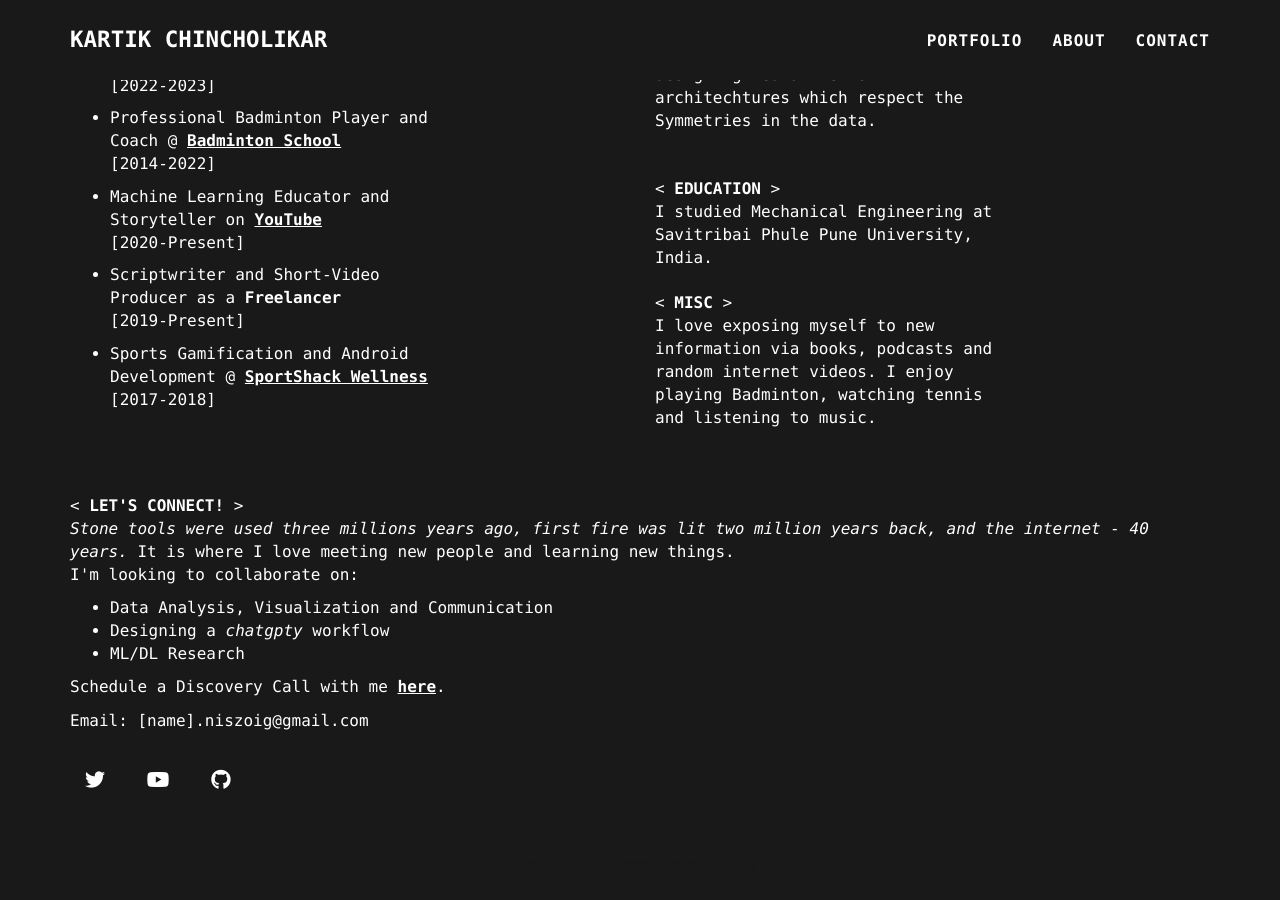
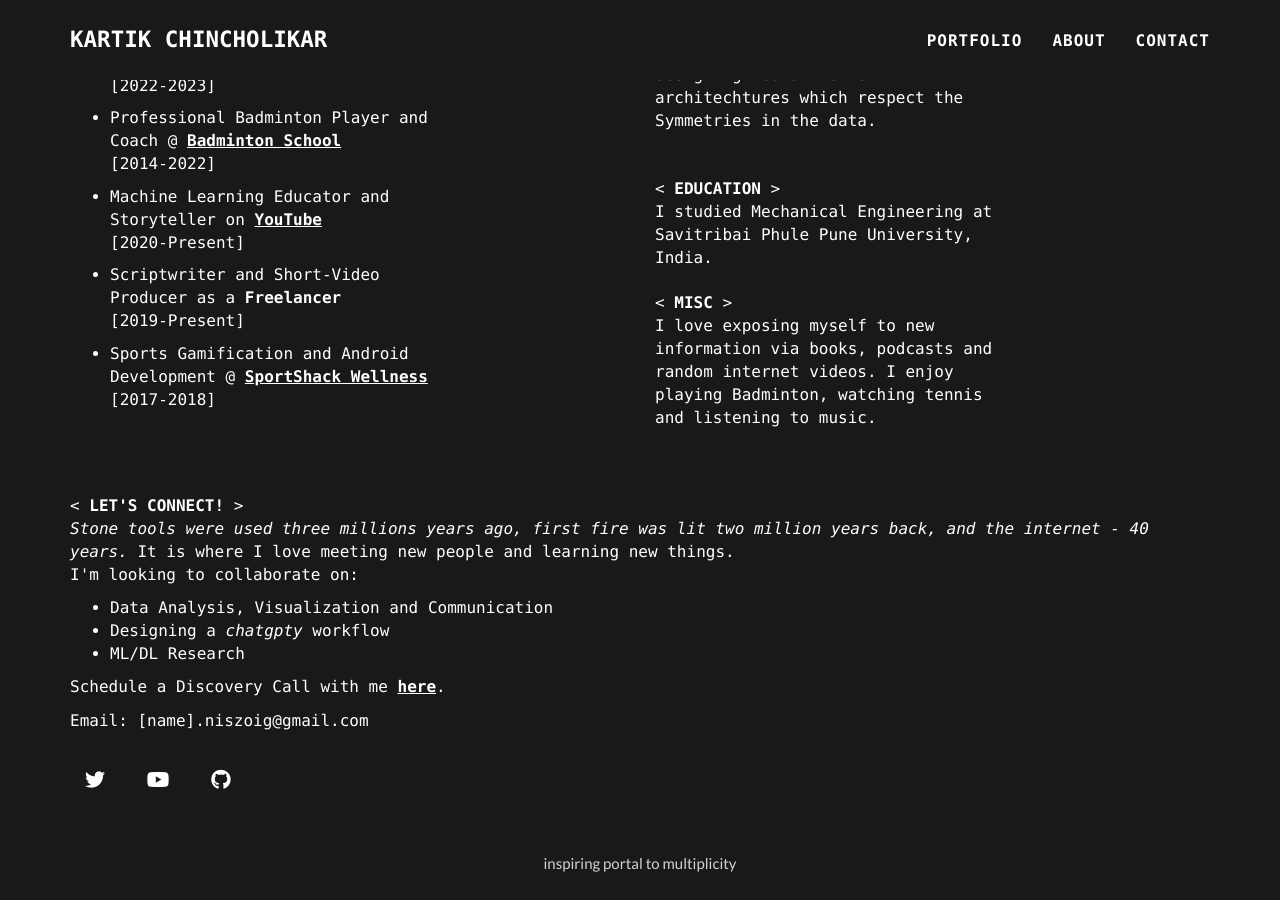
Before and after one commit to kartikchincholikar/kartikchincholikar.github.io, a Jekyll site: the page built from _posts/2014-07-17-Simulations in Statistical Learning Theory.markdown, in a window 1280 px wide and 900 px high, scrolled down 754 px. Built offline with Jekyll 4.4.1, drawn with Linux system fonts in a browser that asks for light colours.

Commit message:
Update footer.html

```diff
--- a/_includes/footer.html
+++ b/_includes/footer.html
@@ -4,7 +4,7 @@
     <div class="container">
       <div class="row">
         <div class="col-lg-12">
-          <a href="https://virgilabloh.com/free-game/" target="_blank">inspiration and portal to multiplicity</a>
+          <a href="https://virgilabloh.com/free-game/" target="_blank" style="color: LightGray;">inspiring portal to multiplicity</a>
         </div>
       </div>
     </div>
```
